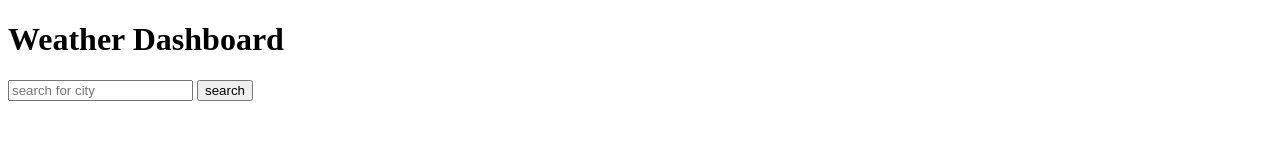
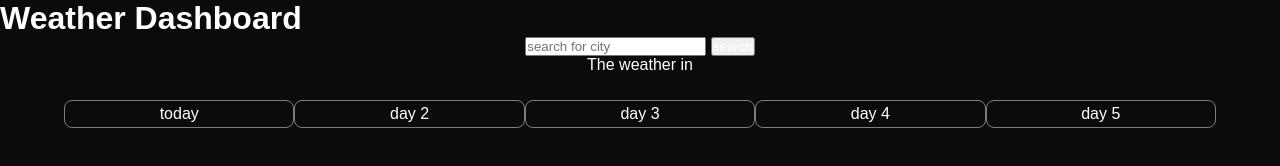
Before and after one commit to savoryboi/weather-app, a plain HTML site: page index.html in a window 1280 px wide. Drawn offline with nearby package versions, Linux system fonts and the light colour scheme.

Commit message:
css resets and global classes

```diff
--- a/assets/css/style.css
+++ b/assets/css/style.css
@@ -0,0 +1,46 @@
+/* RESETS */
+
+* {
+    margin: 0;
+    padding: 0;
+    box-sizing: border-box;
+    font-family: sans-serif;
+    color: white;
+}
+
+img {
+    max-width: 100%;
+}
+
+body {
+    background-color: rgba(5, 5, 5, 0.972);
+}
+
+/* GLOBAL CLASSES */
+.d-flex {
+    display: flex;
+}
+
+.row {
+    flex-direction: row;
+}
+
+.column {
+    flex-direction: column;
+}
+
+.center {
+    justify-content: center;
+    text-align: center;
+    margin: auto;
+}
+
+
+/* CUSTOM STYLES */
+.forecast-wrapper div {
+    margin: 2% 0;
+    padding: 4px 10px;
+    border: 1px solid rgba(175, 173, 173, 0.702);
+    border-radius: 8px;
+    min-width: 18%;
+}
--- a/assets/js/app.js
+++ b/assets/js/app.js
@@ -12,6 +12,8 @@ submitBtn.onclick = function () {
 
     // get value from input box
     citySearch = searchTxt.value;
+
+        // input value in api links to get correct info from openweather
 
     fetch('http://api.openweathermap.org/geo/1.0/direct?q=' + citySearch + '&limit=5&appid=ce8c11c996c61edc1c5e6e600162d8a9')
         .then(function (res) {
--- a/index.html
+++ b/index.html
@@ -4,17 +4,42 @@
     <meta charset="UTF-8">
     <meta http-equiv="X-UA-Compatible" content="IE=edge">
     <meta name="viewport" content="width=device-width, initial-scale=1.0">
+    <link rel="stylesheet" href="assets/css/style.css">
     <title>Weather App</title>
 </head>
 <body>
     <header>
         <h1 id="title">Weather Dashboard</h1>
     </header>
-    <aside>
-        <input id="searchTxt" type="text" placeholder="search for city">
-        <button id="searchBtn">search</button>
-    </aside>
+    <section id="search-area" class="center">
+        <input id="searchTxt" clas" type="text" placeholder="search for city">
+        <button id="searchBtn" class="center">search</button>
+    </section>
+    <main>
+        <div class="place-wrapper d-flex column center">
+            <span>The weather in</span>
+            <span id="city-name"></span>
+            <span id="today-date"></span>
+        </div>
+        <div class="forecast-wrapper d-flex row center">
+            <div id="day1-container">
+                today
+            </div>
+            <div id="day2-container">
+                day 2
+            </div>
+            <div id="day3-container">
+                day 3
+            </div>
+            <div id="day4-container">
+                day 4
+            </div>
+            <div id="day5-container">
+                day 5
+            </div>
+        </div>
 
+    </main>
 
 
   <script src="https://ajax.googleapis.com/ajax/libs/jquery/3.6.0/jquery.min.js"></script>
```
